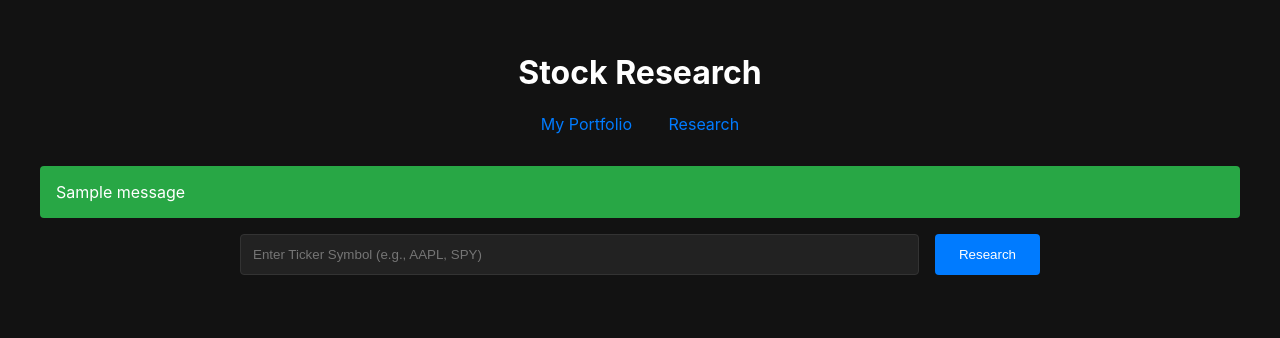
After one commit to kforero17/tradinggui, a Flask app: page /research in a window 1280 px wide. The commit adds this page. Shown: the top 338 px of the page. Run offline with Flask 3, Linux system fonts and the light colour scheme; tables that the repository leaves empty hold one stand-in row (values such as "Sample post"); one stand-in notice (Sample message) is shown.

Commit message:
stock research web component

```diff
--- a/src/web_app/app.py
+++ b/src/web_app/app.py
@@ -37,6 +37,52 @@ def create_stock_plot(hist_data: pd.DataFrame, ticker: str) -> Optional[str]:
 
     return pio.to_html(fig, full_html=False)
 
+@app.route('/research', methods=['GET', 'POST'])
+def research():
+    """Stock research page."""
+    stock_data = None
+    ticker = ""
+
+    if request.method == 'POST':
+        ticker = request.form.get('ticker', '').upper().strip()
+        if not ticker:
+            flash("Ticker symbol cannot be empty.", "warning")
+            return redirect(url_for('research'))
+    elif request.method == 'GET':
+        ticker = request.args.get('ticker', '').upper().strip()
+
+    if ticker:
+        try:
+            # 1. Try to get data from the database first
+            metrics_df = db.get_latest_metrics(ticker=ticker)
+
+            if not metrics_df.empty:
+                logger.info(f"Found {ticker} data in the database.")
+                stock_data = metrics_df.iloc[0].to_dict()
+            else:
+                # 2. If not in DB, fetch using the API
+                logger.info(f"No data for {ticker} in DB. Fetching in real-time...")
+                fetched_metrics = metrics_calculator.get_metrics(ticker)
+
+                if fetched_metrics:
+                    stock_data = fetched_metrics
+                    if request.method == 'POST':
+                        flash(f"Fetched real-time data for {ticker}.", "success")
+                elif request.method == 'POST':
+                    flash(f"Could not fetch data for {ticker}. It might be an invalid symbol.", "error")
+
+            # 3. If we have data, get historical data for plot
+            if stock_data:
+                hist_data = metrics_calculator._get_historical_data(ticker)
+                stock_data['plot'] = create_stock_plot(hist_data, ticker)
+
+        except Exception as e:
+            logger.error(f"Error during research for {ticker}: {e}", exc_info=True)
+            flash(f"An error occurred while researching {ticker}.", "error")
+
+    portfolio_tickers = db.get_portfolio_tickers()
+    return render_template('research.html', stock_data=stock_data, ticker=ticker, portfolio_tickers=portfolio_tickers)
+
 @app.route('/')
 def portfolio():
     """Main portfolio page."""
@@ -72,27 +118,36 @@ def portfolio():
 def add_stock():
     """Add a stock to the portfolio."""
     ticker = request.form.get('ticker', '').upper().strip()
+    source_page = request.form.get('source_page', 'portfolio')
+
     if not ticker:
         flash("Ticker symbol cannot be empty.", "warning")
         return redirect(url_for('portfolio'))
 
     try:
-        # Check if we already have metrics. If not, fetch them.
-        if db.get_latest_metrics(ticker=ticker).empty:
-            logger.info(f"No data for {ticker} in DB. Fetching...")
-            metrics = metrics_calculator.get_metrics(ticker)
-            if metrics:
-                db.store_metrics([metrics])
-                flash(f"Successfully fetched and stored new data for {ticker}.", "success")
-            else:
-                flash(f"Could not fetch data for {ticker}. It might be an invalid symbol.", "error")
-                return redirect(url_for('portfolio'))
+        # Check if ticker is already in portfolio
+        if ticker in db.get_portfolio_tickers():
+            flash(f"{ticker} is already in your portfolio.", "info")
+        else:
+            # If not in portfolio, ensure we have data, then add
+            if db.get_latest_metrics(ticker=ticker).empty:
+                logger.info(f"No data for {ticker} in DB. Fetching before adding to portfolio...")
+                metrics = metrics_calculator.get_metrics(ticker)
+                if metrics:
+                    db.store_metrics([metrics])
+                else:
+                    flash(f"Could not fetch data for {ticker}. Cannot add to portfolio.", "error")
+                    return redirect(url_for('research' if source_page == 'research' else 'portfolio', ticker=ticker))
 
-        db.add_portfolio_ticker(ticker)
-        flash(f"{ticker} has been added to your portfolio.", "success")
+            db.add_portfolio_ticker(ticker)
+            flash(f"{ticker} has been added to your portfolio.", "success")
+
     except Exception as e:
         logger.error(f"Error adding stock {ticker}: {e}")
         flash(f"An error occurred while adding {ticker}.", "error")
+
+    if source_page == 'research':
+        return redirect(url_for('research', ticker=ticker))
 
     return redirect(url_for('portfolio'))
 
--- /dev/null
+++ b/src/web_app/templates/research.html
@@ -0,0 +1,203 @@
+<!DOCTYPE html>
+<html lang="en">
+<head>
+    <meta charset="UTF-8">
+    <meta name="viewport" content="width=device-width, initial-scale=1.0">
+    <title>Stock Research</title>
+    <style>
+        body {
+            font-family: -apple-system, BlinkMacSystemFont, "Segoe UI", Roboto, "Helvetica Neue", Arial, sans-serif;
+            background-color: #121212;
+            color: #e0e0e0;
+            margin: 0;
+            padding: 2rem;
+        }
+        .container {
+            max-width: 1200px;
+            margin: auto;
+        }
+        h1 {
+            color: #ffffff;
+            text-align: center;
+        }
+        .flashes {
+            list-style: none;
+            padding: 0;
+            margin-bottom: 1rem;
+        }
+        .flashes li {
+            padding: 1rem;
+            margin-bottom: 0.5rem;
+            border-radius: 4px;
+        }
+        .flashes .success { background-color: #28a745; color: white; }
+        .flashes .error { background-color: #dc3545; color: white; }
+        .flashes .warning { background-color: #ffc107; color: black; }
+
+        form {
+            display: flex;
+            gap: 1rem;
+            margin-bottom: 2rem;
+            max-width: 800px;
+            margin-left: auto;
+            margin-right: auto;
+        }
+        input[type="text"] {
+            flex-grow: 1;
+            padding: 0.75rem;
+            border: 1px solid #333;
+            background-color: #222;
+            color: #e0e0e0;
+            border-radius: 4px;
+        }
+        button {
+            padding: 0.75rem 1.5rem;
+            border: none;
+            background-color: #007bff;
+            color: white;
+            border-radius: 4px;
+            cursor: pointer;
+        }
+        button:hover {
+            background-color: #0056b3;
+        }
+        .stock-card {
+            background-color: #1e1e1e;
+            border: 1px solid #333;
+            border-radius: 8px;
+            padding: 1.5rem;
+            max-width: 800px;
+            margin-left: auto;
+            margin-right: auto;
+        }
+        .stock-header {
+            display: flex;
+            justify-content: space-between;
+            align-items: center;
+            margin-bottom: 1.5rem;
+        }
+        .stock-header h2 {
+            margin: 0;
+            font-size: 2rem;
+        }
+        .add-portfolio-form {
+            margin-bottom: 0;
+            gap: 0;
+        }
+        .add-btn {
+            padding: 0.5rem 1rem;
+            background-color: #28a745;
+        }
+        .add-btn:hover {
+            background-color: #218838;
+        }
+        .in-portfolio-badge {
+            font-size: 0.9rem;
+            font-weight: bold;
+            padding: 0.5rem 1rem;
+            border-radius: 4px;
+            background-color: #17a2b8;
+            color: white;
+        }
+        .metrics-table {
+            width: 100%;
+            border-collapse: collapse;
+            margin-bottom: 1.5rem;
+        }
+        .metrics-table th, .metrics-table td {
+            text-align: left;
+            padding: 0.75rem;
+            border-bottom: 1px solid #333;
+            width: 25%;
+        }
+        .metrics-table th {
+            color: #aaa;
+            font-weight: normal;
+        }
+        .plot-container {
+            min-height: 400px;
+        }
+        .nav-links {
+            text-align: center;
+            margin-bottom: 2rem;
+        }
+        .nav-links a {
+            color: #007bff;
+            text-decoration: none;
+            margin: 0 1rem;
+        }
+        .nav-links a:hover {
+            text-decoration: underline;
+        }
+    </style>
+</head>
+<body>
+    <div class="container">
+        <h1>Stock Research</h1>
+
+        <div class="nav-links">
+            <a href="{{ url_for('portfolio') }}">My Portfolio</a>
+            <a href="{{ url_for('research') }}">Research</a>
+        </div>
+
+        {% with messages = get_flashed_messages(with_categories=true) %}
+            {% if messages %}
+                <ul class="flashes">
+                {% for category, message in messages %}
+                    <li class="{{ category }}">{{ message }}</li>
+                {% endfor %}
+                </ul>
+            {% endif %}
+        {% endwith %}
+
+        <form action="{{ url_for('research') }}" method="post">
+            <input type="text" name="ticker" placeholder="Enter Ticker Symbol (e.g., AAPL, SPY)" value="{{ ticker if ticker }}">
+            <button type="submit">Research</button>
+        </form>
+
+        {% if stock_data %}
+            <div class="stock-card">
+                <div class="stock-header">
+                    <h2>{{ stock_data.ticker }}</h2>
+                    {% if stock_data.ticker in portfolio_tickers %}
+                        <span class="in-portfolio-badge">In Portfolio</span>
+                    {% else %}
+                        <form action="{{ url_for('add_stock') }}" method="post" class="add-portfolio-form">
+                            <input type="hidden" name="ticker" value="{{ stock_data.ticker }}">
+                            <input type="hidden" name="source_page" value="research">
+                            <button type="submit" class="add-btn">Add to Portfolio</button>
+                        </form>
+                    {% endif %}
+                </div>
+
+                <table class="metrics-table">
+                    <tr>
+                        <th>Last Price</th>
+                        <td>${{ "%.2f"|format(stock_data.last_price) if stock_data.last_price is not none else 'N/A' }}</td>
+                        <th>P/E Ratio</th>
+                        <td>{{ "%.2f"|format(stock_data.pe_ratio) if stock_data.pe_ratio is not none else 'N/A' }}</td>
+                    </tr>
+                    <tr>
+                        <th>Market Cap</th>
+                        <td>${{ "{:,.0f}".format(stock_data.market_cap) if stock_data.market_cap is not none else 'N/A' }}</td>
+                        <th>P/B Ratio</th>
+                        <td>{{ "%.2f"|format(stock_data.pb_ratio) if stock_data.pb_ratio is not none else 'N/A' }}</td>
+                    </tr>
+                    <tr>
+                        <th>P/S Ratio</th>
+                        <td>{{ "%.2f"|format(stock_data.ps_ratio) if stock_data.ps_ratio is not none else 'N/A' }}</td>
+                        <th>EV/EBITDA</th>
+                        <td>{{ "%.2f"|format(stock_data.ebitda_ev) if stock_data.ebitda_ev is not none else 'N/A' }}</td>
+                    </tr>
+                </table>
+
+                <div class="plot-container">
+                    {{ stock_data.plot|safe if stock_data.plot else '<p>No plot data available.</p>' }}
+                </div>
+            </div>
+        {% elif request.method == 'POST' %}
+            <p style="text-align: center;">No data found for the specified ticker.</p>
+        {% endif %}
+    </div>
+</body>
+</html>
```
Also changed, not shown: src/analysis/metrics.py (+37 -22 lines), src/web_app/templates/portfolio.html (+17 -0 lines).
